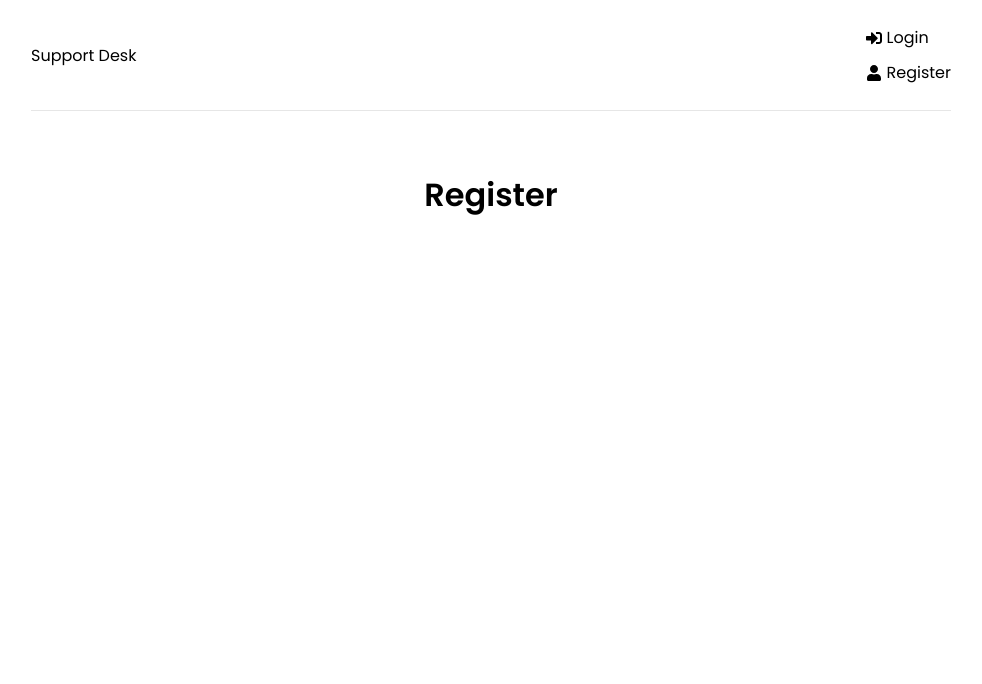
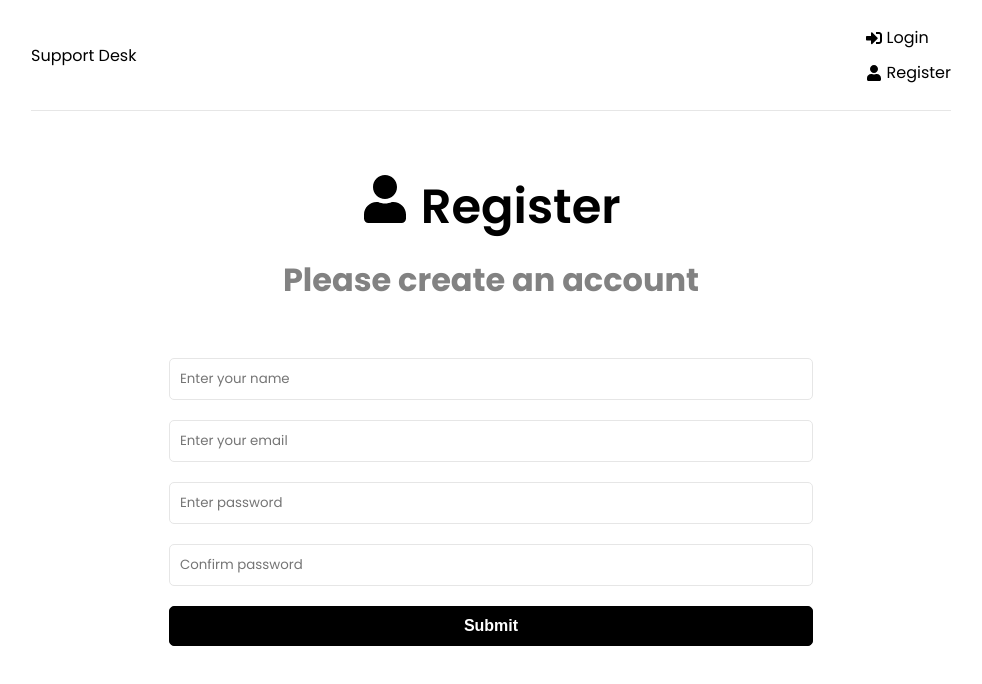
Before and after one commit to naser23/Support-Desk, a React (Create React App) app in the folder frontend/: page /register in a window 1280 px wide. Shown: the top 684 px of the page, without its empty margins (149-1131 px from the left). Built offline with nearby package versions, Linux system fonts and the light colour scheme.

Commit message:
Did the basic styling for the main 3 pages (Home, Login, Register). Will start  working on global state needed for the app with redux.

```diff
--- a/frontend/src/App.js
+++ b/frontend/src/App.js
@@ -1,9 +1,11 @@
 import React from "react";
 import { BrowserRouter as Router, Routes, Route } from "react-router-dom";
+import { ToastContainer } from "react-toastify";
 import Header from "./components/Header";
 import Home from "./pages/Home";
 import Login from "./pages/Login";
 import Register from "./pages/Register";
+import "react-toastify/dist/ReactToastify.css";
 
 function App() {
   return (
@@ -18,6 +20,7 @@
           </Routes>
         </div>
       </Router>
+      <ToastContainer />
     </>
   );
 }
--- a/frontend/src/pages/Home.js
+++ b/frontend/src/pages/Home.js
@@ -1,10 +1,22 @@
 import React from "react";
+import { Link } from "react-router-dom";
+import { FaQuestionCircle, FaTicketAlt } from "react-icons/fa";
 
 function Home() {
   return (
-    <div>
-      <h1>Home</h1>
-    </div>
+    <>
+      <section className="heading">
+        <h1>What do you need help with?</h1>
+        <p>Please choose from an option below</p>
+      </section>
+
+      <Link to="/new-ticket" className="btn btn-reverse btn-block">
+        <FaQuestionCircle /> Create New Ticket
+      </Link>
+      <Link to="/tickets" className="btn btn-block">
+        <FaTicketAlt /> View My Tickets
+      </Link>
+    </>
   );
 }
 
--- a/frontend/src/pages/Login.js
+++ b/frontend/src/pages/Login.js
@@ -1,10 +1,67 @@
 import React from "react";
+import { useState } from "react";
+import { FaSignInAlt } from "react-icons/fa";
+import { toast } from "react-toastify";
 
 function Login() {
+  const [formData, setFormData] = useState({
+    email: "",
+    password: "",
+  });
+
+  const { name, email, password, password2 } = formData;
+
+  function onChange(e) {
+    setFormData((prevState) => ({
+      ...prevState,
+      [e.target.id]: e.target.value,
+    }));
+  }
+
+  function onSubmit(e) {
+    e.preventDefault();
+  }
+
   return (
-    <div>
-      <h1>Login</h1>
-    </div>
+    <>
+      <section className="heading">
+        <h1>
+          <FaSignInAlt /> Login
+        </h1>
+        <p>Please log in to get support</p>
+      </section>
+
+      <section className="form">
+        <form onSubmit={onSubmit}>
+          <div className="form-group">
+            <input
+              type="email"
+              className="form-control"
+              id="email"
+              name="email"
+              value={email}
+              onChange={onChange}
+              placeholder="Enter your email"
+            />
+          </div>
+          <div className="form-group">
+            <input
+              type="password"
+              className="form-control"
+              id="password"
+              name="password"
+              value={password}
+              onChange={onChange}
+              placeholder="Enter password"
+              required
+            />
+          </div>
+          <div className="form-group">
+            <button className="btn btn-block">Submit</button>
+          </div>
+        </form>
+      </section>
+    </>
   );
 }
 
--- a/frontend/src/pages/Register.js
+++ b/frontend/src/pages/Register.js
@@ -1,10 +1,96 @@
 import React from "react";
+import { useState } from "react";
+import { FaUser } from "react-icons/fa";
+import { toast } from "react-toastify";
 
 function Register() {
+  const [formData, setFormData] = useState({
+    name: "",
+    email: "",
+    password: "",
+    password2: "",
+  });
+
+  const { name, email, password, password2 } = formData;
+
+  function onChange(e) {
+    setFormData((prevState) => ({
+      ...prevState,
+      [e.target.id]: e.target.value,
+    }));
+  }
+
+  function onSubmit(e) {
+    e.preventDefault();
+
+    if (password !== password2) {
+      toast.error("Passwords do not match");
+    }
+  }
+
   return (
-    <div>
-      <h1>Register</h1>
-    </div>
+    <>
+      <section className="heading">
+        <h1>
+          <FaUser /> Register
+        </h1>
+        <p>Please create an account</p>
+      </section>
+
+      <section className="form">
+        <form onSubmit={onSubmit}>
+          <div className="form-group">
+            <input
+              type="text"
+              className="form-control"
+              id="name"
+              name="name"
+              value={name}
+              onChange={onChange}
+              placeholder="Enter your name"
+            />
+          </div>
+          <div className="form-group">
+            <input
+              type="email"
+              className="form-control"
+              id="email"
+              name="email"
+              value={email}
+              onChange={onChange}
+              placeholder="Enter your email"
+            />
+          </div>
+          <div className="form-group">
+            <input
+              type="password"
+              className="form-control"
+              id="password"
+              name="password"
+              value={password}
+              onChange={onChange}
+              placeholder="Enter password"
+              required
+            />
+          </div>
+          <div className="form-group">
+            <input
+              type="password"
+              className="form-control"
+              id="password2"
+              name="password2"
+              value={password2}
+              onChange={onChange}
+              placeholder="Confirm password"
+              required
+            />
+          </div>
+          <div className="form-group">
+            <button className="btn btn-block">Submit</button>
+          </div>
+        </form>
+      </section>
+    </>
   );
 }
 
```
